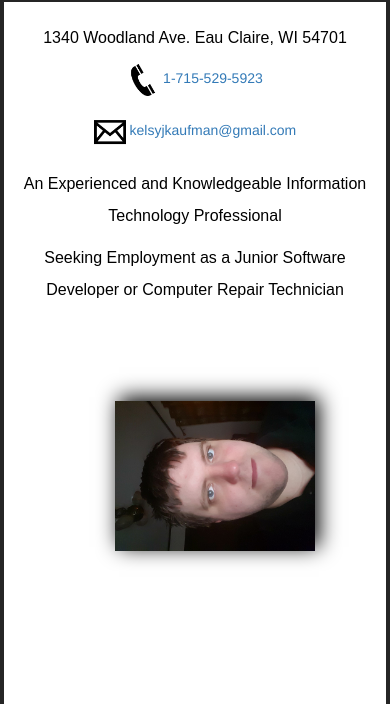
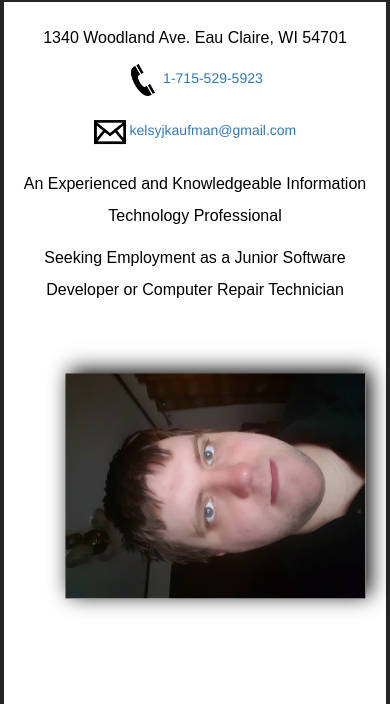
Before and after one commit to kelsyjkaufman/KelsyJKaufman.com, a plain HTML site: page index.html in a window 390 px wide. In both pictures the pointer is over the picture 215 px from the left and 659 px from the top of the page. Shown: the part 140-844 px from the top of the page. Drawn offline with Linux system fonts and the light colour scheme.

Commit message:
fixed issue with introPic zooming in mobile view

```diff
--- a/css/style.css
+++ b/css/style.css
@@ -325,4 +325,13 @@ body {
 	.introPic {
 		height: 300px;
 	}
+
+	.introPic:hover {
+		height: 300px;
+		-webkit-transform: rotate(-90deg);
+		transform: rotate(-90deg);
+		position: relative;
+		top: 0px;
+		z-index: 0;
+	}
 }
```
